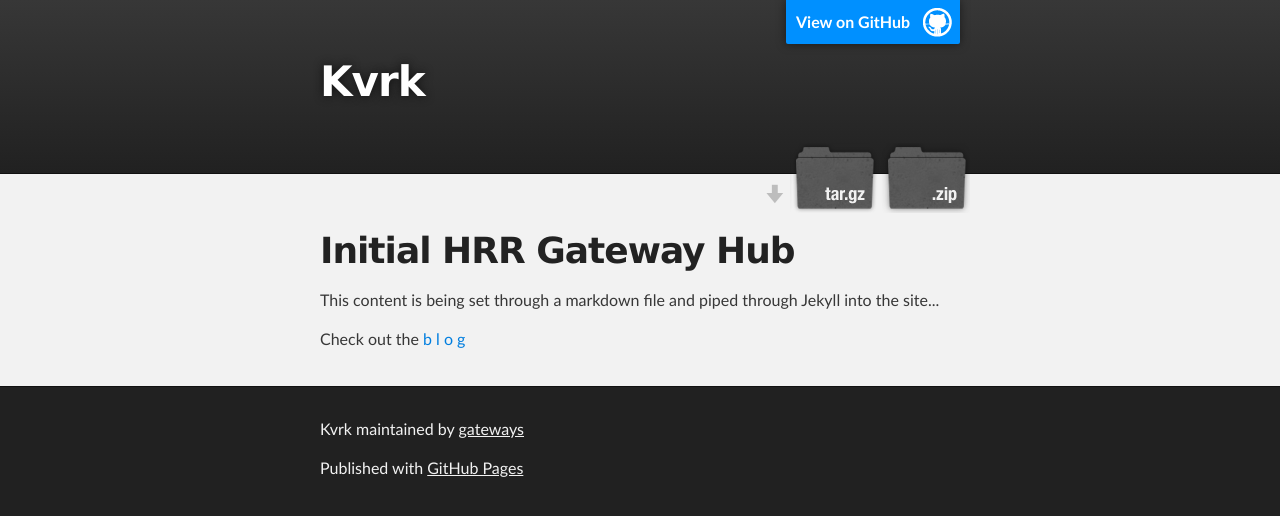
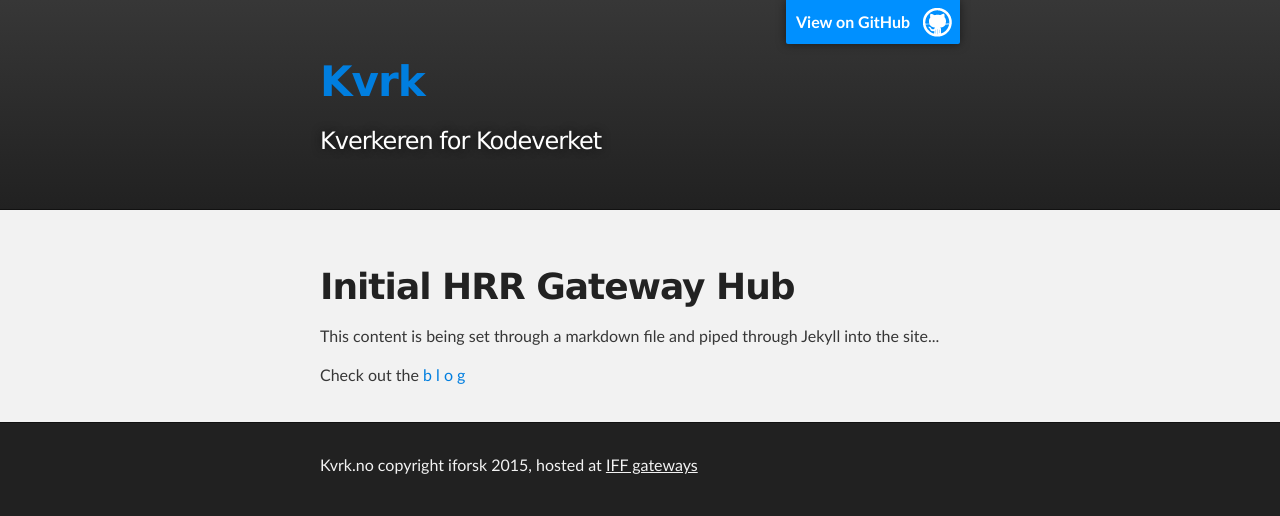
Before and after one commit to gateways/kvrk, a Jekyll site: the page built from index.html, in a window 1280 px wide. Shown: the top 516 px of the page. Built offline with Jekyll 4.4.1, drawn with Linux system fonts in a browser that asks for light colours.

Commit message:
Update default.html

```diff
--- a/_layouts/default.html
+++ b/_layouts/default.html
@@ -10,6 +10,7 @@
     <link rel="stylesheet" type="text/css" media="screen" href="/stylesheets/stylesheet.css">
 
     <title>{{ page.title }}</title>
+
   </head>
 
   <body>
@@ -19,13 +20,9 @@
         <header class="inner">
           <a id="forkme_banner" href="https://github.com/gateways/kvrk">View on GitHub</a>
 
-          <h1 id="project_title">Kvrk</h1>
-          <h2 id="project_tagline"></h2>
+          <h1 id="project_title"><a href="http://kvrk.no">Kvrk</a></h1>
+          <h2 id="project_tagline">Kverkeren for Kodeverket</h2>
 
-            <section id="downloads">
-              <a class="zip_download_link" href="https://github.com/gateways/kvrk/zipball/master">Download this project as a .zip file</a>
-              <a class="tar_download_link" href="https://github.com/gateways/kvrk/tarball/master">Download this project as a tar.gz file</a>
-            </section>
         </header>
     </div>
 
@@ -41,8 +38,7 @@
     <!-- FOOTER  -->
     <div id="footer_wrap" class="outer">
       <footer class="inner">
-        <p class="copyright">Kvrk maintained by <a href="https://github.com/gateways">gateways</a></p>
-        <p>Published with <a href="https://pages.github.com">GitHub Pages</a></p>
+        <p class="copyright">Kvrk.no copyright iforsk 2015, hosted at <a href="https://github.com/gateways">IFF gateways</a></p>
       </footer>
     </div>
 
```
